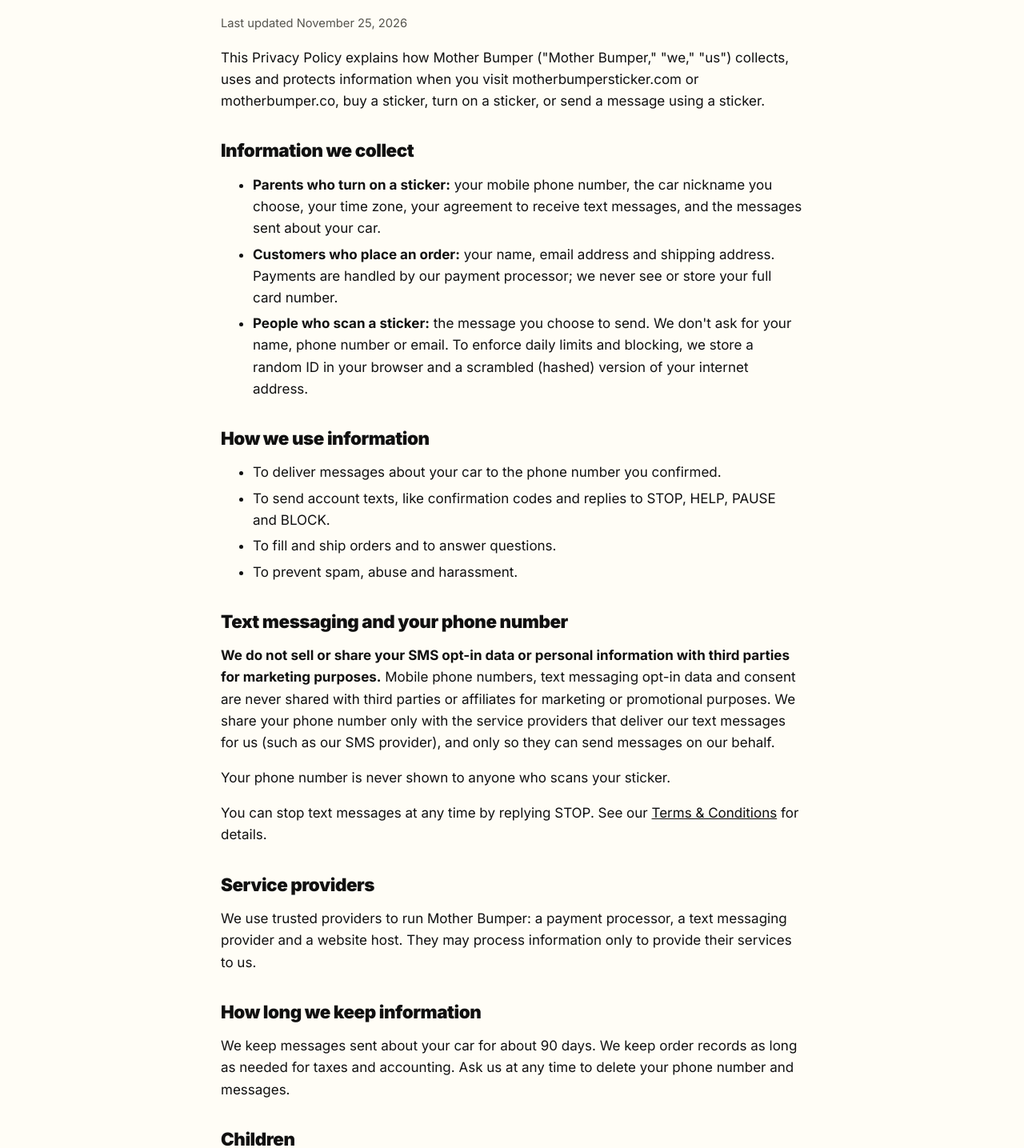
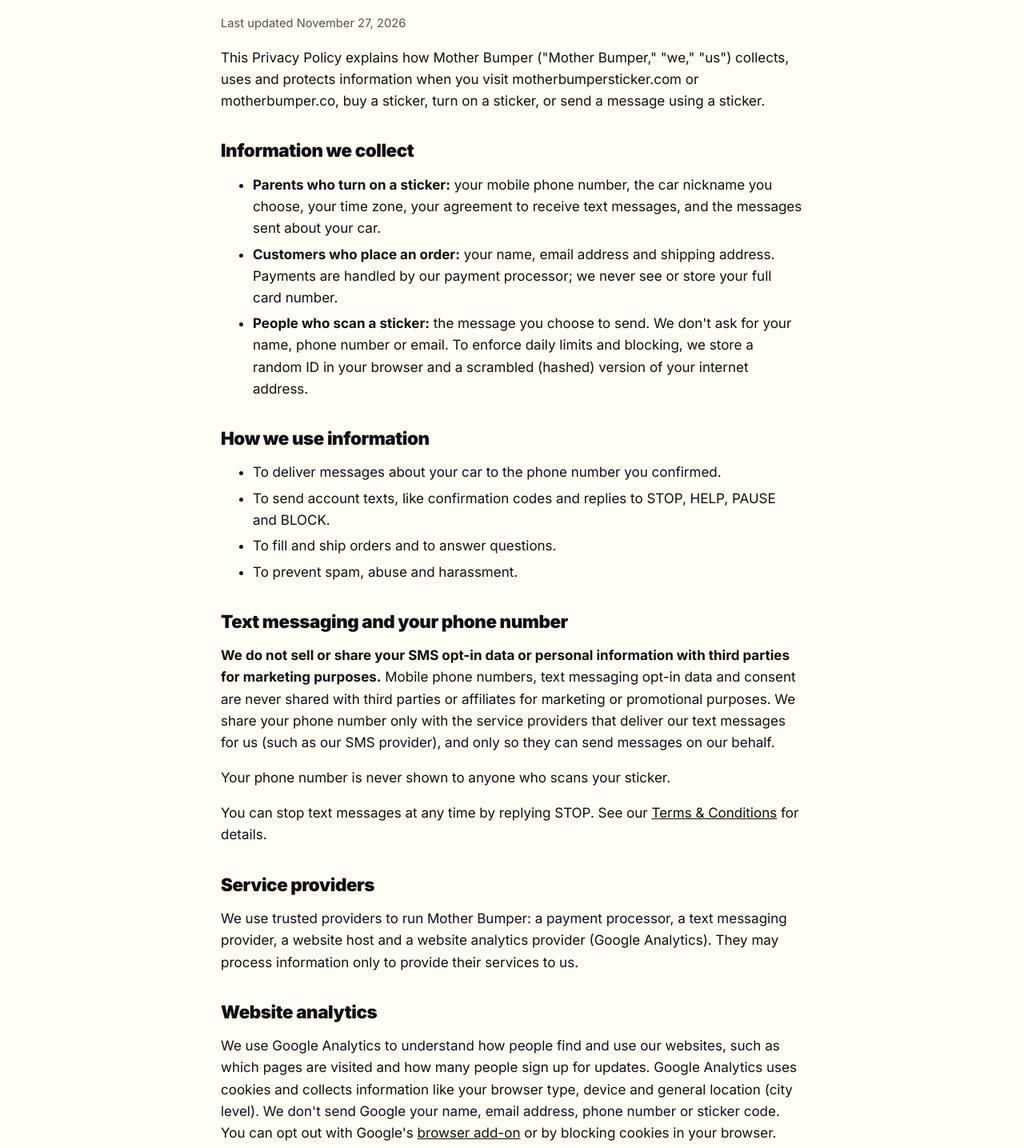
Before and after one commit to MotherBumperSticker/motherbumper-site, a plain HTML site: page privacy/index.html in a window 1280 px wide. Shown: the part 169-1604 px from the top of the page at 80% size. Drawn offline with Linux system fonts and the light colour scheme.

Commit message:
Add Google Analytics (GA4) to every page; count signups; privacy note
Co-Authored-By: Claude Opus 5.5 <noreply@anthropic.com>
Claude-Session: https://claude.ai/code/session_01Shmz6qie22GLdYkKE35JH3

```diff
--- a/privacy/index.html
+++ b/privacy/index.html
@@ -1,5 +1,8 @@
 <!doctype html><html lang="en"><head>
 <meta charset="utf-8"><meta name="viewport" content="width=device-width,initial-scale=1">
+<!-- Google Analytics (GA4). The page address is sent without its "?" part, except ad-campaign tags (utm_ and click IDs). -->
+<script async src="https://www.googletagmanager.com/gtag/js?id=G-M8KWBPWG7T"></script>
+<script>window.dataLayer=window.dataLayer||[];function gtag(){dataLayer.push(arguments);}gtag('js',new Date());(function(){var q=new URLSearchParams(location.search),k=new URLSearchParams();q.forEach(function(v,n){if(/^(utm_\w+|gclid|gbraid|wbraid|fbclid|ttclid)$/.test(n))k.append(n,v)});var s=k.toString();gtag('config','G-M8KWBPWG7T',{page_location:location.origin+location.pathname+(s?'?'+s:'')})})();</script>
 <title>Privacy Policy · Mother Bumper</title><meta name="description" content="A big bumper sticker with a QR code. Other drivers scan it and text you a thumbs up or a heads-up about your new driver. $29.99 with 2 years of service, no subscription.">
 <link rel="preconnect" href="https://fonts.googleapis.com"><link rel="preconnect" href="https://fonts.gstatic.com" crossorigin>
 <link rel="stylesheet" href="https://fonts.googleapis.com/css2?family=Inter:wght@400;500;600;700;800;900&display=swap">
@@ -136,7 +139,7 @@ img{height:auto} .hero2 h1{font-size:clamp(2.2rem,4.6vw,3.3rem)}
 <nav><a href="../#how">How it works</a><a href="../#faq">FAQ</a><a href="../#updates" class="btn sm">Get updates</a></nav></div></header>
 <main><div class="prose">
 <h1>Privacy Policy</h1>
-<p class="small">Last updated November 25, 2026</p>
+<p class="small">Last updated November 27, 2026</p>
 <p>This Privacy Policy explains how Mother Bumper ("Mother Bumper," "we," "us") collects, uses and protects information when you visit motherbumpersticker.com or motherbumper.co, buy a sticker, turn on a sticker, or send a message using a sticker.</p>
 
 <h2>Information we collect</h2>
@@ -160,7 +163,10 @@ img{height:auto} .hero2 h1{font-size:clamp(2.2rem,4.6vw,3.3rem)}
 <p>You can stop text messages at any time by replying STOP. See our <a href="../terms/">Terms &amp; Conditions</a> for details.</p>
 
 <h2>Service providers</h2>
-<p>We use trusted providers to run Mother Bumper: a payment processor, a text messaging provider and a website host. They may process information only to provide their services to us.</p>
+<p>We use trusted providers to run Mother Bumper: a payment processor, a text messaging provider, a website host and a website analytics provider (Google Analytics). They may process information only to provide their services to us.</p>
+
+<h2>Website analytics</h2>
+<p>We use Google Analytics to understand how people find and use our websites, such as which pages are visited and how many people sign up for updates. Google Analytics uses cookies and collects information like your browser type, device and general location (city level). We don't send Google your name, email address, phone number or sticker code. You can opt out with Google's <a href="https://tools.google.com/dlpage/gaoptout" target="_blank" rel="noopener">browser add-on</a> or by blocking cookies in your browser.</p>
 
 <h2>How long we keep information</h2>
 <p>We keep messages sent about your car for about 90 days. We keep order records as long as needed for taxes and accounting. Ask us at any time to delete your phone number and messages.</p>
```
Also changed, not shown: index.html (+5 -0 lines), refunds/index.html (+3 -0 lines), terms/index.html (+3 -0 lines), thanks/index.html (+3 -0 lines).
